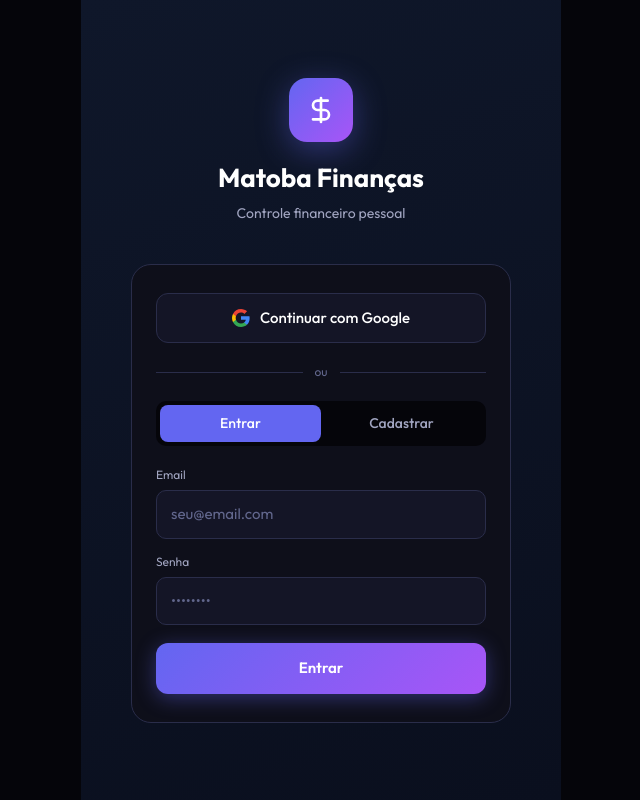
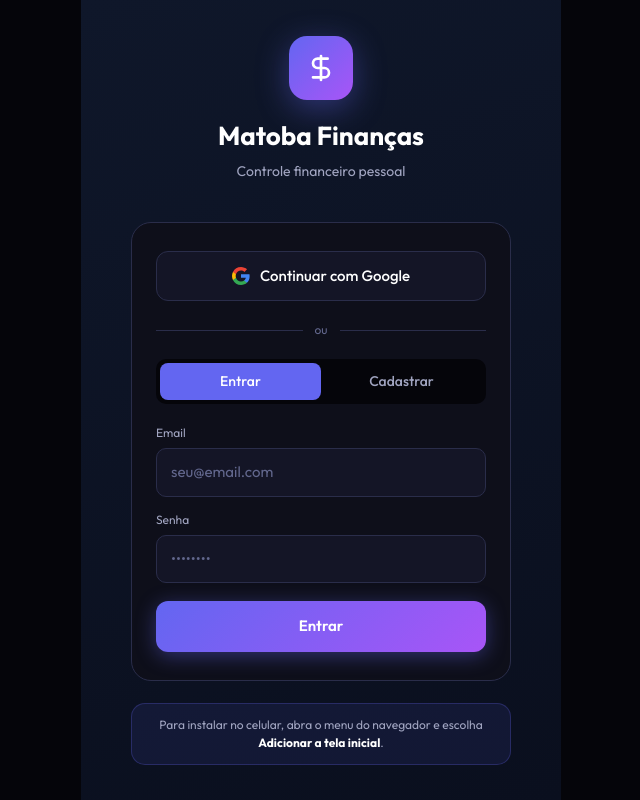
Before and after one commit to ViniciusMatoba/matobafinancias, a React (Vite) app: page / in a window 1280 px wide. Shown: the whole page, without its empty margins (319-959 px from the left). Built offline with nearby package versions, Linux system fonts and the light colour scheme; no server answers.

Commit message:
Show PWA install guidance on login

```diff
--- a/src/components/auth/AuthScreen.jsx
+++ b/src/components/auth/AuthScreen.jsx
@@ -228,8 +228,8 @@ export default function AuthScreen({ user, redirectError, onLogin, onRegister, o
         )}
       </div>
 
-      {/* Botão de Instalação do PWA */}
-      {deferredPrompt && (
+      {/* Botao de Instalacao do PWA */}
+      {deferredPrompt ? (
         <button
           onClick={handleInstallClick}
           style={{
@@ -240,8 +240,25 @@ export default function AuthScreen({ user, redirectError, onLogin, onRegister, o
             boxShadow: '0 4px 12px rgba(99,102,241,0.2)'
           }}
         >
-          ⬇️ Instalar Aplicativo (App Nativo)
+          Baixar aplicativo
         </button>
+      ) : (
+        <div style={{
+          marginTop: 22,
+          width: '100%',
+          maxWidth: 380,
+          padding: '12px 14px',
+          borderRadius: 14,
+          background: 'rgba(99,102,241,0.1)',
+          border: '1px solid rgba(99,102,241,0.25)',
+          color: 'var(--text-secondary)',
+          fontSize: 12,
+          lineHeight: 1.5,
+          textAlign: 'center',
+        }}>
+          Para instalar no celular, abra o menu do navegador e escolha
+          <strong style={{ color: 'var(--text-primary)' }}> Adicionar a tela inicial</strong>.
+        </div>
       )}
     </div>
   );
```
